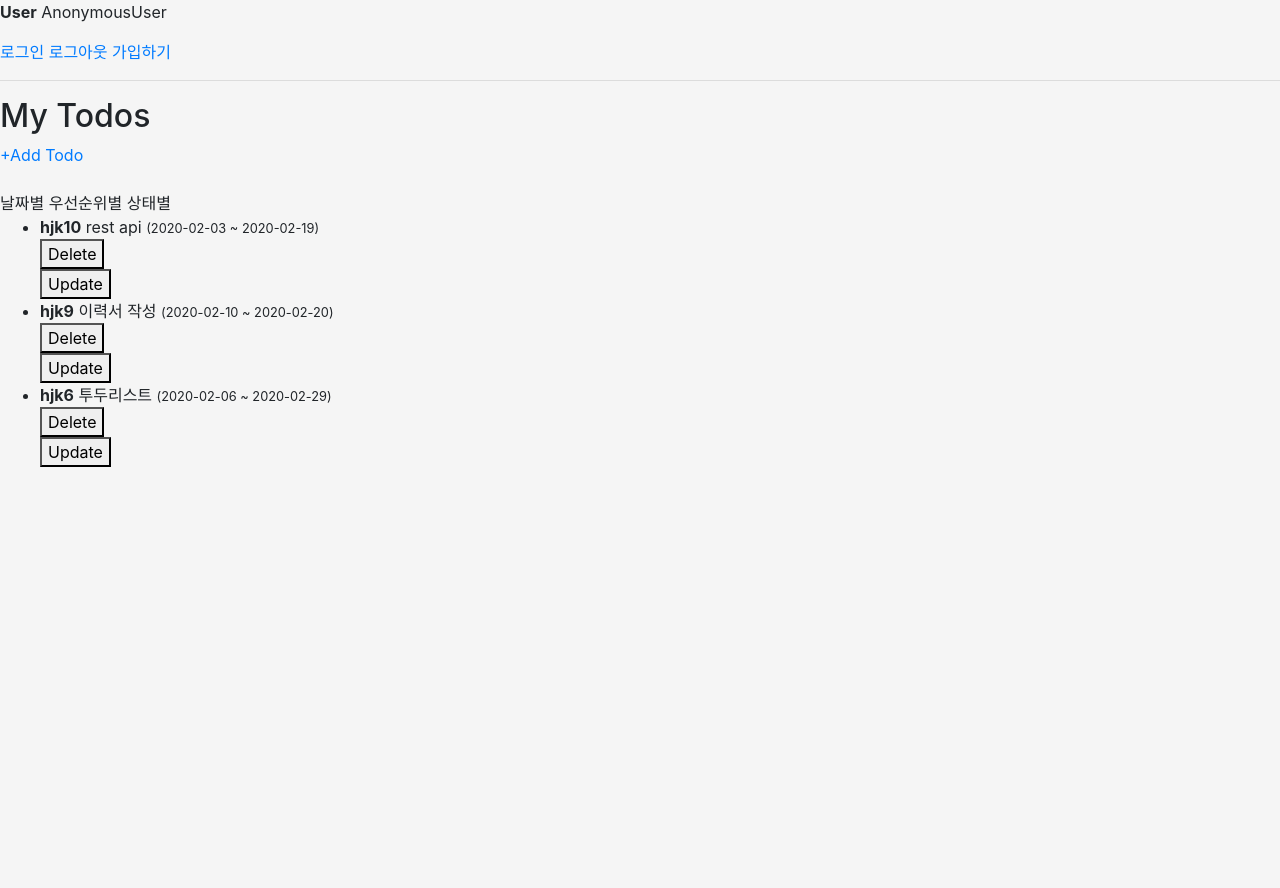
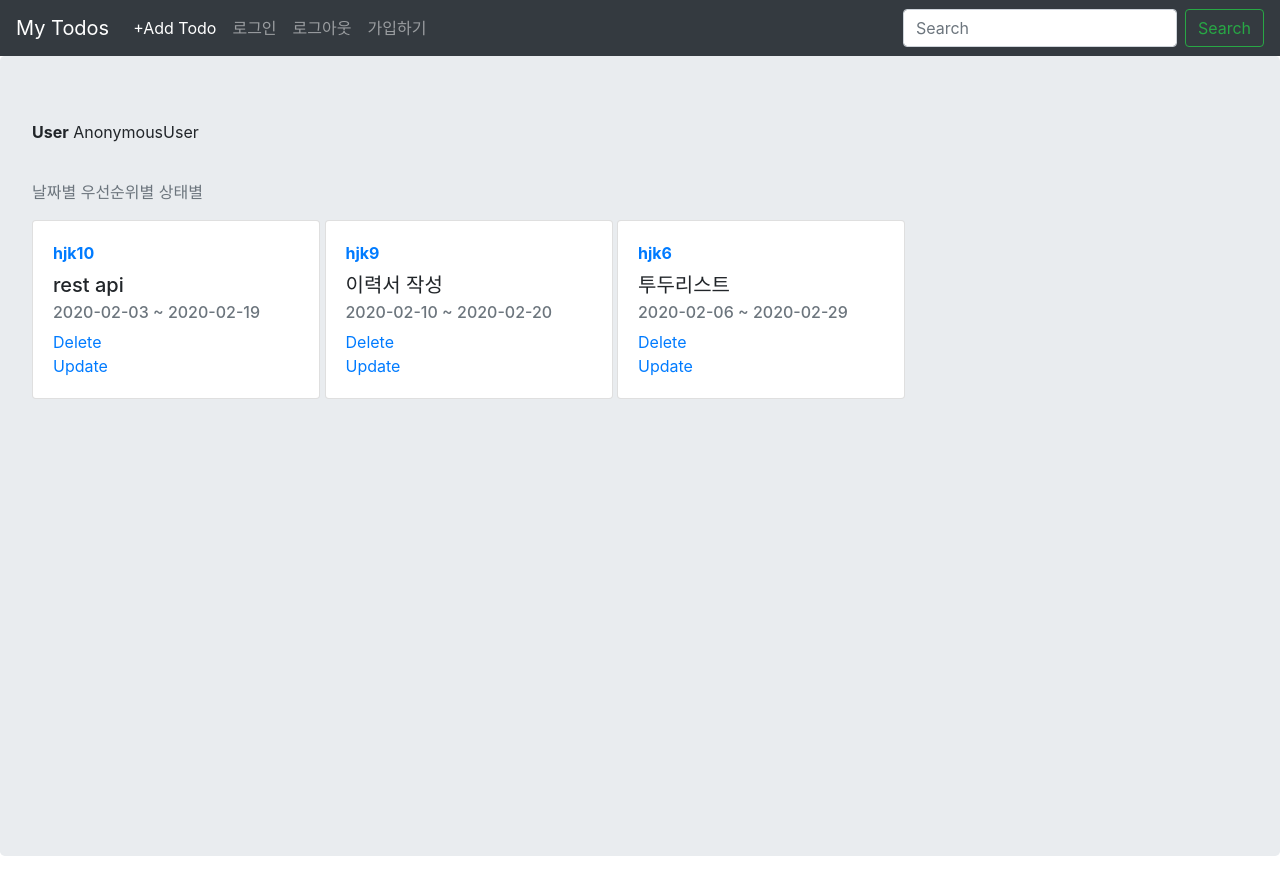
Before and after one commit to moorekwon/Team5_Todo-List, a Django app: page / in a window 1280 px wide. Before the commit the page ends 467 px from the top, so only its background shows below. Run offline with Django 3.2, Linux system fonts and the light colour scheme; data comes from the database, SQL or seed files in the repository; both versions use the stored data as it was after the commit; some libraries are stand-ins or nearby versions.

Commit message:
200210 added bootrap in main page

```diff
--- a/app/templates/base.html
+++ b/app/templates/base.html
@@ -9,11 +9,6 @@
     <title>Document</title>
     <link rel="stylesheet" href="{% static 'bootstrap/bootstrap.css' %}">
     <link rel="stylesheet" href="{% static 'bootstrap/bootstrap.css.map' %}">
-    <style>
-        body {
-            background-color: #f5f5f5;
-        }
-    </style>
     {% block head %}
     {% endblock %}
 </head>
--- a/app/templates/main/index.html
+++ b/app/templates/main/index.html
@@ -1,48 +1,79 @@
 {% extends 'base.html' %}
 
+{% block head %}
+<style>
+    li {
+        list-style: none;
+        display: inline-block;
+    }
+
+
+
+</style>
+{% endblock %}
+
 {% block content %}
+<body>
+<nav class="navbar navbar-expand-md navbar-dark bg-dark">
+    <a class="navbar-brand" href="{% url 'main:index' %}">My Todos</a>
+
+    <div class="collapse navbar-collapse" id="navbarCollapse">
+        <ul class="navbar-nav mr-auto">
+            <li class="nav-item active">
+                <a class="nav-link" href="{% url 'main:add-todo' %}">+Add Todo</a>
+            </li>
+            <li class="nav-item">
+                <a class="nav-link" href="{% url 'members:signin' %}">로그인</a>
+            </li>
+            <li class="nav-item">
+                <a class="nav-link" href="{% url 'members:signout' %}">로그아웃</a>
+            </li>
+            <li class="nav-item">
+                <a class="nav-link" href="{% url 'members:signup' %}">가입하기</a>
+            </li>
+        </ul>
+
+        <form class="form-inline mt-2 mt-md-0">
+            {% csrf_token %}
+            <input class="form-control mr-sm-2" type="text" placeholder="Search" aria-label="Search">
+            <button class="btn btn-outline-success my-2 my-sm-0" type="submit">Search</button>
+        </form>
+    </div>
+</nav>
+
+<div class="jumbotron" style="height: 100vh;">
     <div>
         <p><strong>User</strong> {{ request.user }}</p>
     </div>
 
-<div>
-    <a href="{% url 'members:signin' %}">로그인</a>
-    <a href="{% url 'members:signout' %}">로그아웃</a>
-    <a href="{% url 'members:signup' %}">가입하기</a>
+    <header class="blog-header py-3">
+        <div class="row flex-nowrap justify-content-between align-items-center">
+            <div class="col-4 pt-1">
+                <a class="text-muted" href="#">날짜별</a>
+                <a class="text-muted" href="#">우선순위별</a>
+                <a class="text-muted" href="#">상태별</a>
             </div>
-<hr>
+        </div>
+    </header>
 
-<h2>My Todos</h2>
-
-<div>
-    <a href="{% url 'main:add-todo' %}">+Add Todo</a>
-</div>
-<br>
-
-<div>
-    <span>날짜별</span>
-    <span>우선순위별</span>
-    <span>상태별</span>
-</div>
-
-<ul>
+    <ul style="padding: 0;">
         {% for todo_item in todo_items %}
         <li>
-        <strong>{{ todo_item.author }}</strong>
-        {{ todo_item.text }}
-        <small>({{ todo_item.start_date }} ~ {{ todo_item.end_date }})</small>
-        <!--        우선순위: {{ todo_item.priority }}-->
-
-        <form action="{% url 'main:delete-todo' pk=todo_item.pk %}" method="post">
+            <div class="card" style="width: 18rem;">
+                <div class="card-body">
+                    <strong class="d-inline-block mb-2 text-primary">{{ todo_item.author }}</strong>
+                    <h5 class="card-title">{{ todo_item.text }}</h5>
+                    <h6 class="card-subtitle mb-2 text-muted">{{ todo_item.start_date }} ~ {{ todo_item.end_date }}</h6>
+                    <a href="{% url 'main:delete-todo' pk=todo_item.pk %}" class="card-link">Delete</a>
+                    <form action="" method="get">
                         {% csrf_token %}
-            <button type="submit">Delete</button>
+                        <a href="{% url 'main:update-todo' pk=todo_item.pk %}" class="card-link">Update</a>
                     </form>
-
-        <form action="{% url 'main:update-todo' pk=todo_item.pk %}" method="get">
-            {% csrf_token %}
-            <button type="submit">Update</button>
-        </form>
+                </div>
+            </div>
         </li>
         {% endfor %}
     </ul>
+</div>
+</body>
 {% endblock %}
```
Also changed, not shown: app/templates/members/signup.html (+23 -7 lines), app/db.sqlite3. Lines whose indentation alone changed are shown as unchanged.
